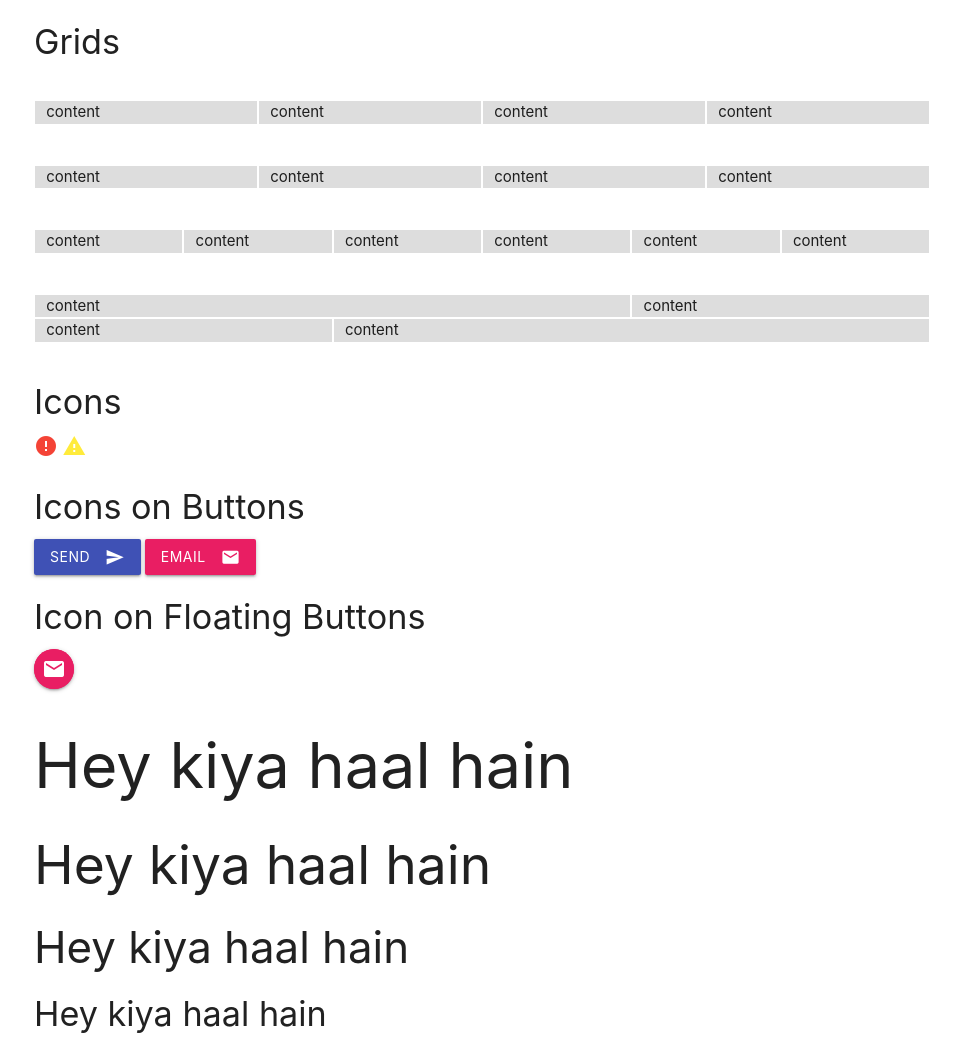
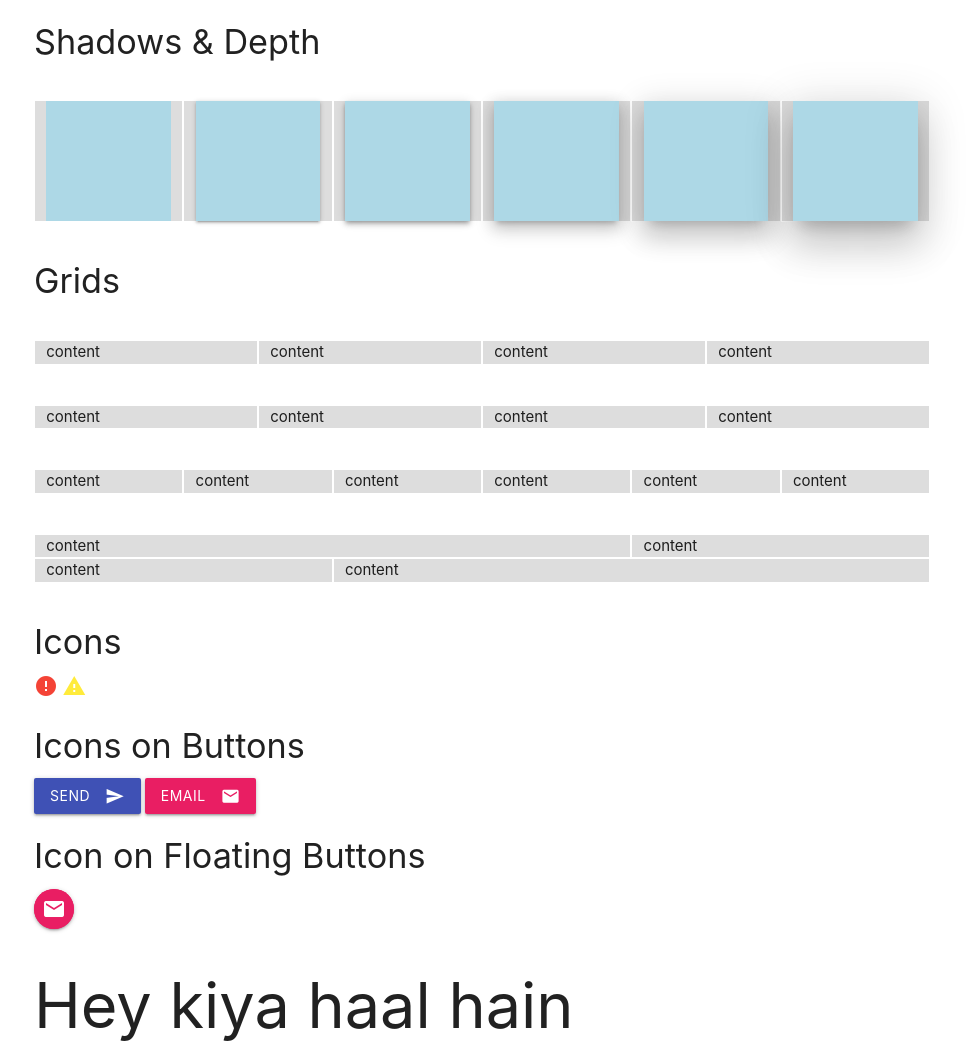
Before and after one commit to jawwad22/Materialize-Learning, a plain HTML site: page index.html in a window 1280 px wide. Shown: the top 1043 px of the page, without its empty margins (158-1130 px from the left). Drawn offline with nearby package versions, Linux system fonts and the light colour scheme.

Commit message:
--shadow and dept

```diff
--- a/index.html
+++ b/index.html
@@ -15,21 +15,53 @@
     <script src="https://cdnjs.cloudflare.com/ajax/libs/materialize/1.0.0/js/materialize.min.js"></script>
     <title>Materialize CSS</title>
     <style>
-           .row > div{
+        .row>div {
             padding: 10px;
             background: #ddd;
             border: 1px solid #fff;
         }
-    .row{
+
+        .row {
             margin: 40px auto;
         }
+
         .box {
             height: 200px;
+        }
+
+        .col>div {
+            background: lightblue;
+            height: 120px;
         }
     </style>
 </head>
 
 <body>
+    <div class="container">
+        <h4>Shadows & Depth</h4>
+        <div class="row">
+            <div class="col s2">
+                <div></div>
+            </div>
+            <div class="col s2">
+                <div class="z-depth-1"></div>
+            </div>
+            <div class="col s2">
+                <div class="z-depth-2"></div>
+            </div>
+            <div class="col s2">
+                <div class="z-depth-3"></div>
+            </div>
+            <div class="col s2">
+                <div class="z-depth-4"></div>
+            </div>
+            <div class="col s2">
+                <div class="z-depth-5"></div>
+            </div>
+        </div>
+    </div>
+
+
     <div class="container">
         <h4>Grids</h4>
         <div class="row">
```
Lines whose indentation alone changed are shown as unchanged.
